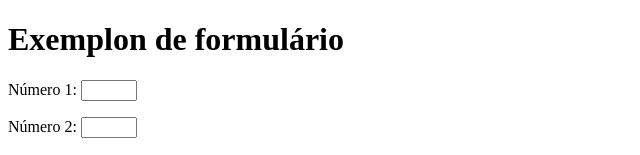
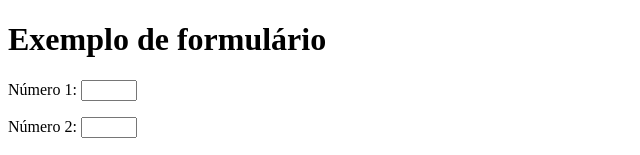
Before and after one commit to uebis/html-css, a plain HTML site: page exercicios/ex025/form008.html in a window 1280 px wide. Shown: the top 155 px of the page, without its empty margins (0-640 px from the left). Drawn offline with Linux system fonts and the light colour scheme.

Commit message:
ajuste de texto

```diff
--- a/exercicios/ex025/form008.html
+++ b/exercicios/ex025/form008.html
@@ -6,7 +6,7 @@
     <title>Formulário 008</title>
 </head>
 <body>
-    <h1>Exemplon de formulário</h1>
+    <h1>Exemplo de formulário</h1>
     <form action="cadastro.php">
         <p>
             <label for="in1">Número 1: </label>
```
Also changed, not shown: exercicios/ex025/form009.html (+1 -1 lines), exercicios/ex025/form010.html (+1 -1 lines).
